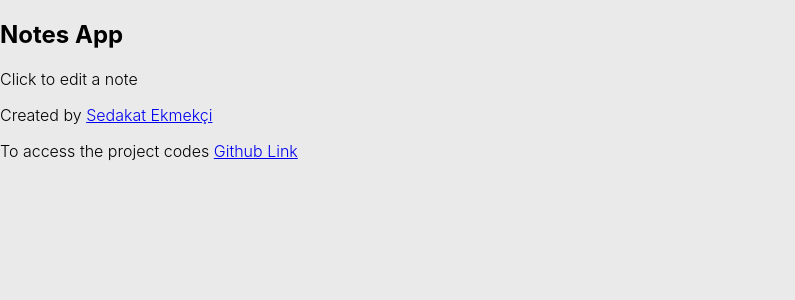
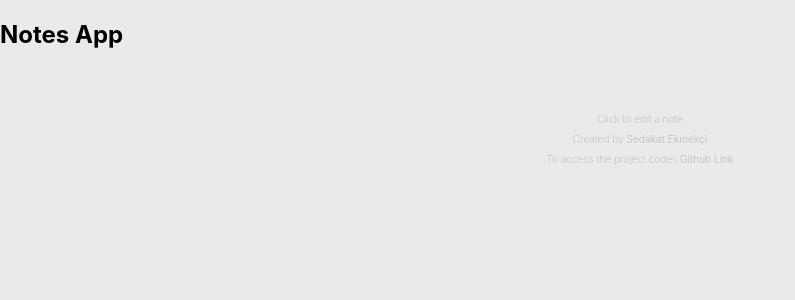
Before and after one commit to SedakatEkmekci/React_NotesApp, a React (Create React App) app in the folder notes-app/: page / in a window 1280 px wide. Shown: the top 300 px of the page, without its empty margins (0-795 px from the left). Built offline with nearby package versions, Linux system fonts and the light colour scheme.

Commit message:
Update index.css

```diff
--- a/notes-app/src/index.css
+++ b/notes-app/src/index.css
@@ -1,11 +1,47 @@
-* {
-  box-sizing: border-box;
+.info {
+  margin: 65px auto 0;
+  color: #bfbfbf;
+  font-size: 10px;
+  text-shadow: 0 1px 0 rgba(255, 255, 255, 0.5);
+  text-align: center;
 }
 
-body {
-  margin: 0;
-  padding: 0;
-  font-weight: 300;
-  background-color: #eaeaea;
-  font-family: -apple-system, BlinkMacSystemFont, Segoe UI, Roboto, Oxygen-Sans, Ubuntu, Cantarell, Helvetica Neue, sans-serif;
+.info p {
+  line-height: 1;
 }
+
+.info a {
+  color: inherit;
+  text-decoration: none;
+  font-weight: 400;
+}
+
+.info a:hover {
+  text-decoration: underline;
+}
+
+/*
+	Hack to remove background from Mobile Safari.
+	Can't use it globally since it destroys checkboxes in Firefox
+*/
+@media screen and (-webkit-min-device-pixel-ratio:0) {
+
+  .toggle-all,
+  .todo-list li .toggle {
+    background: none;
+  }
+
+  .todo-list li .toggle {
+    height: 40px;
+  }
+}
+
+@media (max-width: 430px) {
+  .footer {
+    height: 50px;
+  }
+
+  .filters {
+    bottom: 10px;
+  }
+}
```
